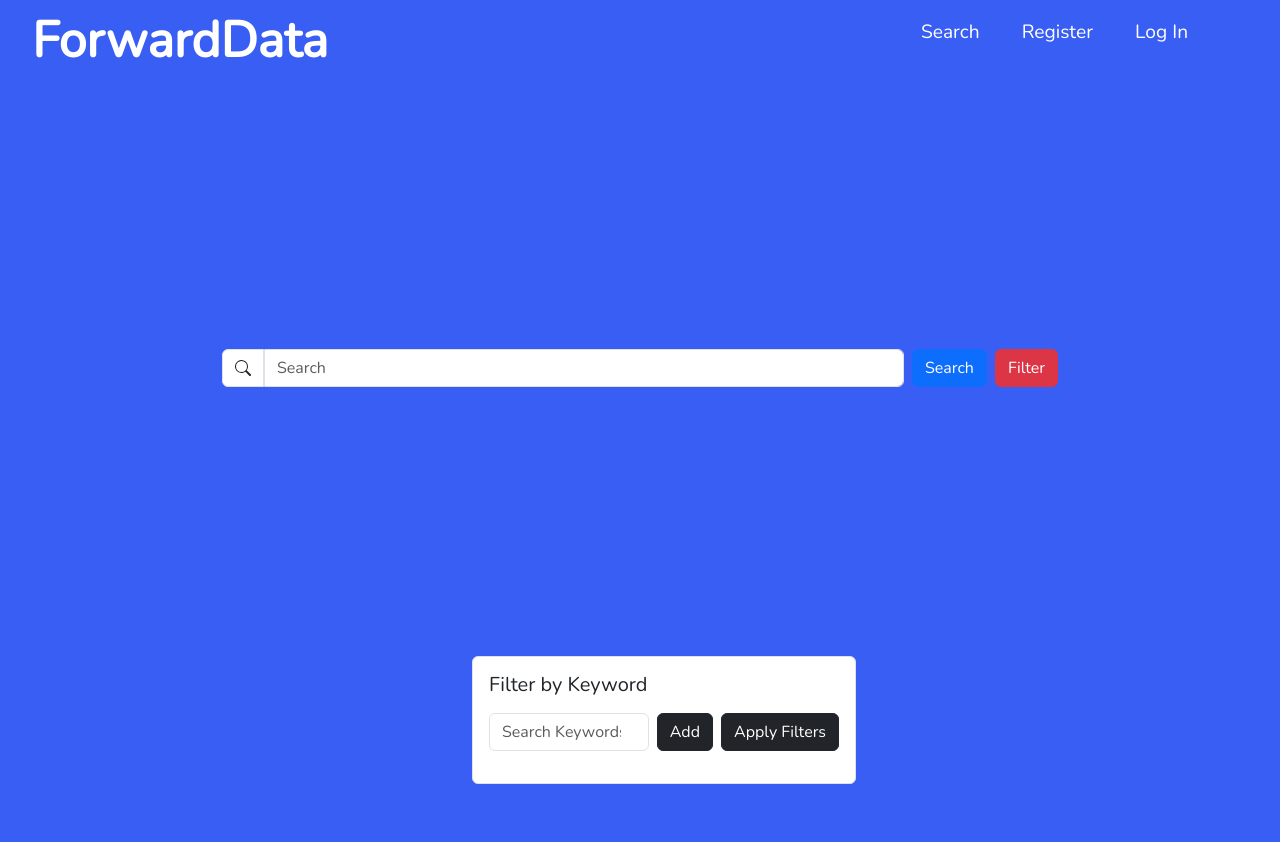
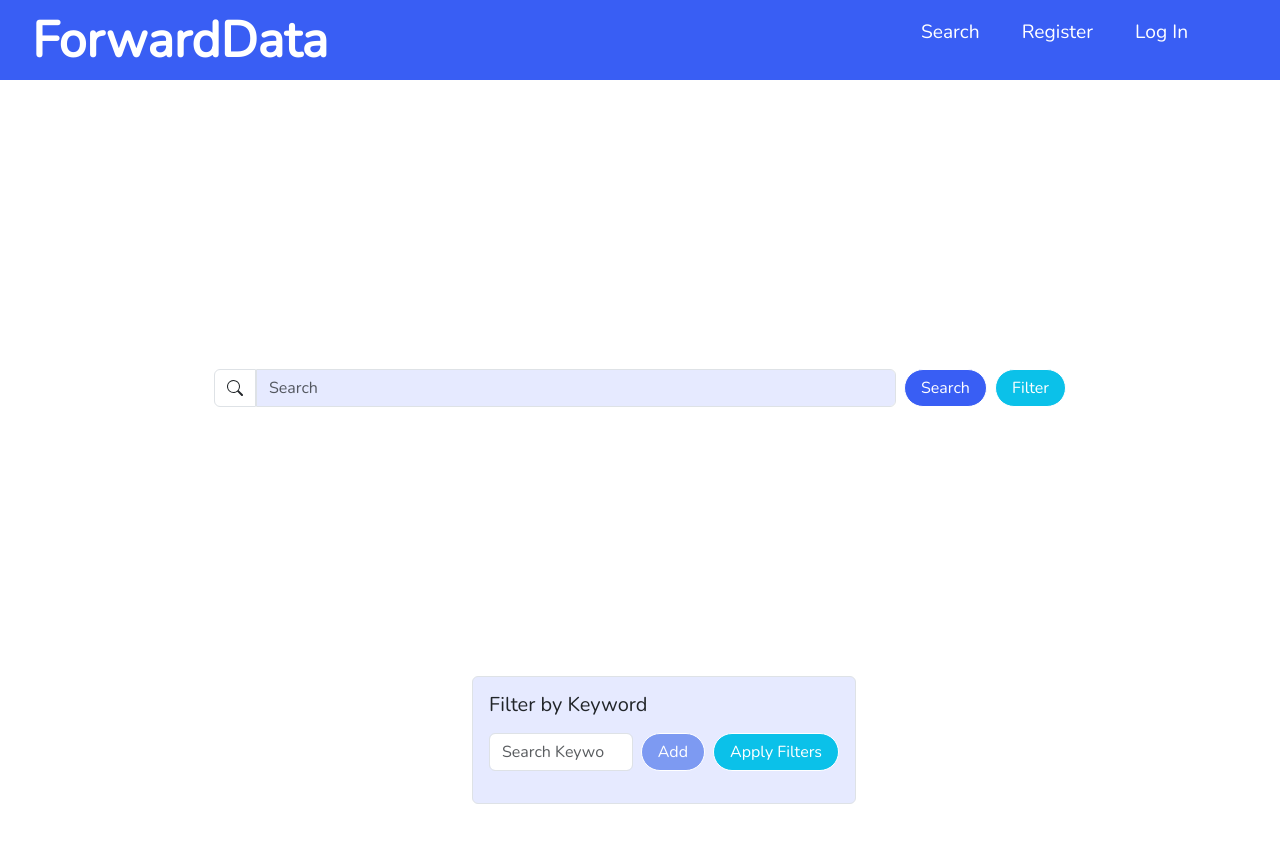
Before and after one commit to Forward-UIUC-2023M/yeji-lim-scholar-profile-website, a React (Create React App) app in the folder start_web/client/: page /search in a window 1280 px wide. Both pictures are taken after a click on the button "Filter". Shown: the top 842 px of the page. Before the commit the page ends 800 px from the top, so only its background shows below. Built offline with nearby package versions, Linux system fonts and the light colour scheme.

Commit message:
styling changes and minor debugging

```diff
--- a/start_web/client/src/App.css
+++ b/start_web/client/src/App.css
@@ -6,7 +6,9 @@
   /* font-family: 'Poppins', sans-serif; */
 }
 
-body {
+html, body {
+  height: 100%;
+  width: 100%;
   background-color: #395ef4;
   /* background-color: red;
   background-image: linear-gradient(to bottom right, #4023e3 , #67bbf8); */
--- a/start_web/client/src/components/Favorite/Favorite.css
+++ b/start_web/client/src/components/Favorite/Favorite.css
@@ -1,3 +1,11 @@
+.favorite-page-container {
+    padding-top: 20px;
+    padding-bottom: 80px;
+    min-height: 100vh;
+    height: 100%;
+    background-color: #fff;
+}
+
 .favorite-listGroup-item {
     display: flex;
     flex-direction: column;
--- a/start_web/client/src/components/Favorite/Favorite.jsx
+++ b/start_web/client/src/components/Favorite/Favorite.jsx
@@ -81,7 +81,7 @@ function Favorite() {
   }, []);
 
   return (
-    <div>
+    <div className="favorite-page-container">
       <ListGroup className="mt-5 align-items-center">
         {favoriteProfiles.map((profile, index) => (
           <ListGroup.Item
--- a/start_web/client/src/components/Profile/Profile.css
+++ b/start_web/client/src/components/Profile/Profile.css
@@ -1,6 +1,7 @@
 .profile-page-container {
   height: 100%;
   width: 100%;
+  min-height: 100vh;
   background-color: #fff;
 }
 
--- a/start_web/client/src/components/Search/Search.css
+++ b/start_web/client/src/components/Search/Search.css
@@ -1,3 +1,11 @@
+.search-page-container {
+    padding-top: 20px;
+    padding-bottom: 80px;
+    background-color: #fff;
+    min-height: 100vh;
+    height: 100%;
+}
+
 .search-container {
     display: flex;
     align-items: center;
@@ -17,11 +25,34 @@
 .search-icon {
     border-top-right-radius: 0;
     border-bottom-right-radius: 0;
+    background-color: #e6eaff;
 }
 
 .search-bar {
     border-top-left-radius: 0;
     border-bottom-left-radius: 0;
+    background-color: #e6eaff;
+}
+
+.search-button {
+    padding: 0.3rem 1rem;
+    border: 1px solid #fff;
+    /* background: #0bc1e9; */
+    background-color: #395ef4;
+    color: #fff;
+    /* font-size: 24px; */
+    cursor: pointer;
+    border-radius: 30px;
+}
+
+.ms-2 {
+    padding: 0.3rem 1rem;
+    border: 1px solid #fff;
+    background: #0bc1e9;
+    color: #fff;
+    /* font-size: 24px; */
+    cursor: pointer;
+    border-radius: 30px;
 }
 
 .search-listGroup-item {
@@ -44,4 +75,30 @@
 
 .filter-container {
     width: 30vw;
+    background-color: #e6eaff;
 }
+
+.filter-add-button {
+    padding: 0.3rem 1rem;
+    border: 1px solid #fff;
+    background: #7d9af2;
+    color: #fff;
+    /* font-size: 24px; */
+    cursor: pointer;
+    border-radius: 30px;
+}
+
+.keyword-container {
+    background-color: #e2e6f3;
+    padding: 0.3rem 1rem;
+    border: 1px solid #e6eaff;
+    color: black;
+    /* font-size: 24px; */
+    /* cursor: pointer; */
+    border-radius: 30px;
+}
+
+.keyword-container:hover {
+    background-color: #ed7285;
+    border: 1px solid #e6eaff;
+}
--- a/start_web/client/src/components/Search/Search.jsx
+++ b/start_web/client/src/components/Search/Search.jsx
@@ -129,7 +129,7 @@ function Search() {
 
 
   return (
-    <div>
+    <div className="search-page-container">
       <Container
         className={
           searchPerformed
@@ -152,7 +152,7 @@ function Search() {
                 maxLength={80}
                 onChange={(event) => setSearchTerm(event.target.value)}
               />
-              <Button type="submit" onClick={handleSearch}>
+              <Button className="search-button" type="submit" onClick={handleSearch}>
                 Search
               </Button>
               <Button
@@ -281,7 +281,7 @@ function Search() {
                       maxLength={80}
                       onChange={(event) => setFilterTerm(event.target.value)}
                     />
-                    <Button variant="dark" onClick={handleAddFilter}> Add </Button>
+                    <Button variant="dark" onClick={handleAddFilter} className="filter-add-button"> Add </Button>
                     <Button
                       variant="dark"
                       className="ms-2"
@@ -296,7 +296,7 @@ function Search() {
                       <Button className="me-2 mb-2" key={i}> {keyword} </Button>
                     )} */}
                     {filterKeywords.map((keyword, i) => (
-                        <Button className="me-2 mb-2" key={i}>
+                        <Button className="me-2 mb-2 keyword-container" key={i}>
                             {keyword}
                             <AiOutlineClose
                                 size={20}
```
Also changed, not shown: 1 other file (tests, documents, lock files or other folders).
